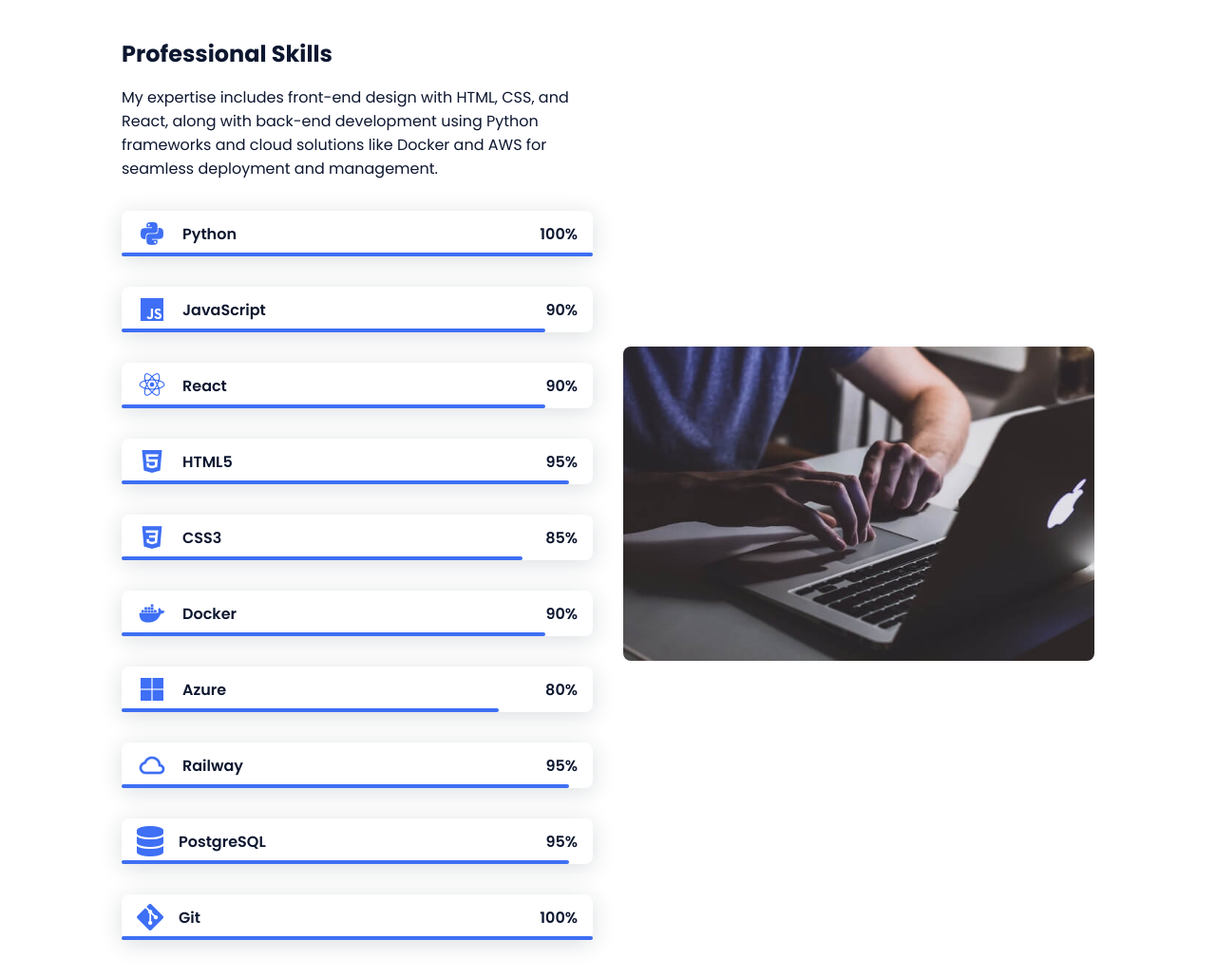
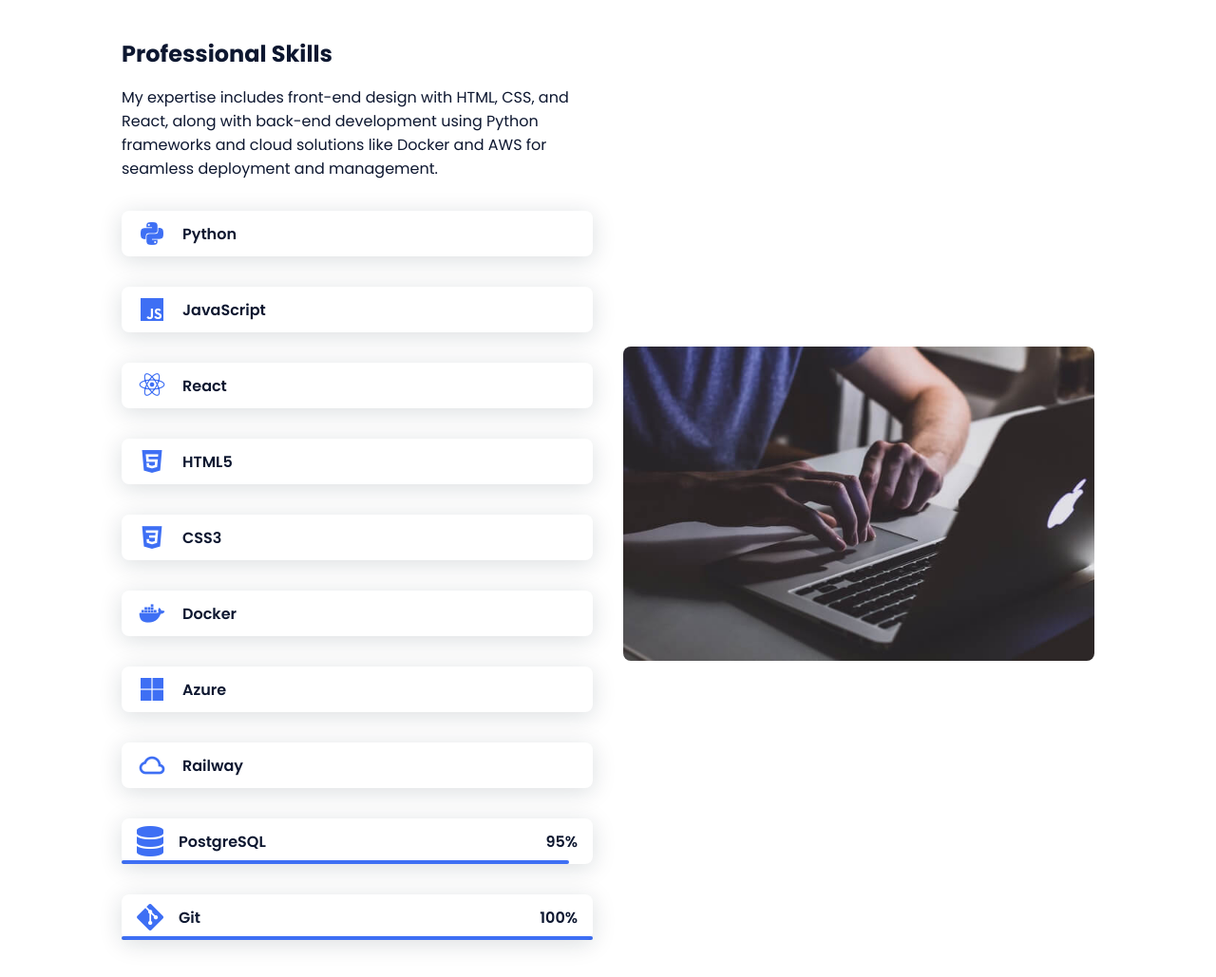
Before and after one commit to eyalyehiely/portfolio, a Flask app: page / in a window 1280 px wide. Shown: the part 1484-2513 px from the top of the page at 95% size. Run offline with Flask 3, Linux system fonts and the light colour scheme.

Commit message:
remove all numbers from skills

```diff
--- a/templates/index.html
+++ b/templates/index.html
@@ -97,10 +97,10 @@
                     <i class='bx bxl-python skills__icon'></i>
                     <span class="skills__name">Python</span>
                 </div>
-                <div class="skills__bar skills__python" style="width: 100%;"></div>
+                <!-- <div class="skills__bar skills__python" style="width: 100%;"></div>
                 <div>
                     <span class="skills__percentage">100%</span>
-                </div>
+                </div> -->
             </div>
 
             <div class="skills__data">
@@ -108,10 +108,10 @@
                     <i class='bx bxl-javascript skills__icon'></i>
                     <span class="skills__name">JavaScript</span>
                 </div>
-                <div class="skills__bar skills__js" style="width: 90%;"></div>
+                <!-- <div class="skills__bar skills__js" style="width: 90%;"></div>
                 <div>
                     <span class="skills__percentage">90%</span>
-                </div>
+                </div> -->
             </div>
 
             <div class="skills__data">
@@ -119,10 +119,10 @@
                     <i class='bx bxl-react skills__icon'></i>
                     <span class="skills__name">React</span>
                 </div>
-                <div class="skills__bar skills__react" style="width: 90%;"></div>
+                <!-- <div class="skills__bar skills__react" style="width: 90%;"></div>
                 <div>
                     <span class="skills__percentage">90%</span>
-                </div>
+                </div> -->
             </div>
 
             <div class="skills__data">
@@ -130,10 +130,10 @@
                     <i class='bx bxl-html5 skills__icon'></i>
                     <span class="skills__name">HTML5</span>
                 </div>
-                <div class="skills__bar skills__html" style="width: 95%;"></div>
+                <!-- <div class="skills__bar skills__html" style="width: 95%;"></div>
                 <div>
                     <span class="skills__percentage">95%</span>
-                </div>
+                </div> -->
             </div>
 
             <div class="skills__data">
@@ -141,10 +141,10 @@
                     <i class='bx bxl-css3 skills__icon'></i>
                     <span class="skills__name">CSS3</span>
                 </div>
-                <div class="skills__bar skills__css" style="width: 85%;"></div>
+                <!-- <div class="skills__bar skills__css" style="width: 85%;"></div>
                 <div>
                     <span class="skills__percentage">85%</span>
-                </div>
+                </div>  -->
             </div>
 
             <div class="skills__data">
@@ -152,10 +152,10 @@
                     <i class='bx bxl-docker skills__icon'></i>
                     <span class="skills__name">Docker</span>
                 </div>
-                <div class="skills__bar skills__docker" style="width: 90%;"></div>
+                <!-- <div class="skills__bar skills__docker" style="width: 90%;"></div>
                 <div>
                     <span class="skills__percentage">90%</span>
-                </div>
+                </div> -->
             </div>
 
             <div class="skills__data">
@@ -163,10 +163,10 @@
                     <i class='bx bxl-microsoft skills__icon'></i>
                     <span class="skills__name">Azure</span>
                 </div>
-                <div class="skills__bar skills__azure" style="width: 80%;"></div>
+                <!-- <div class="skills__bar skills__azure" style="width: 80%;"></div>
                 <div>
                     <span class="skills__percentage">80%</span>
-                </div>
+                </div> -->
             </div>
 
             <div class="skills__data">
@@ -174,10 +174,10 @@
                     <i class='bx bx-cloud skills__icon'></i>
                     <span class="skills__name">Railway</span>
                 </div>
-                <div class="skills__bar skills__railway" style="width: 95%;"></div>
+                <!-- <div class="skills__bar skills__railway" style="width: 95%;"></div>
                 <div>
                     <span class="skills__percentage">95%</span>
-                </div>
+                </div> -->
             </div>
 
 
```
Also changed, not shown: 1 other file.
